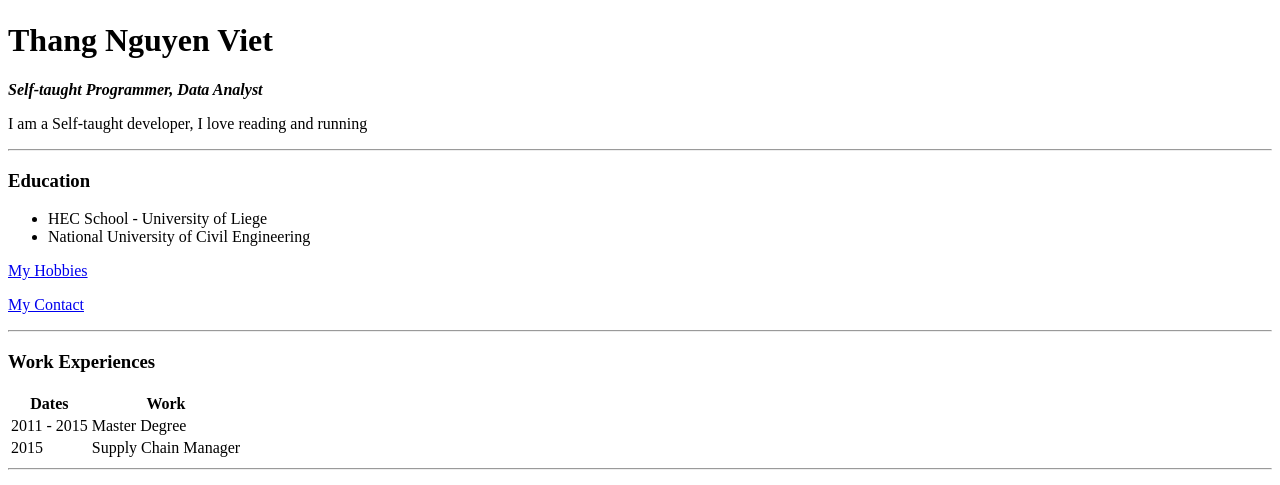
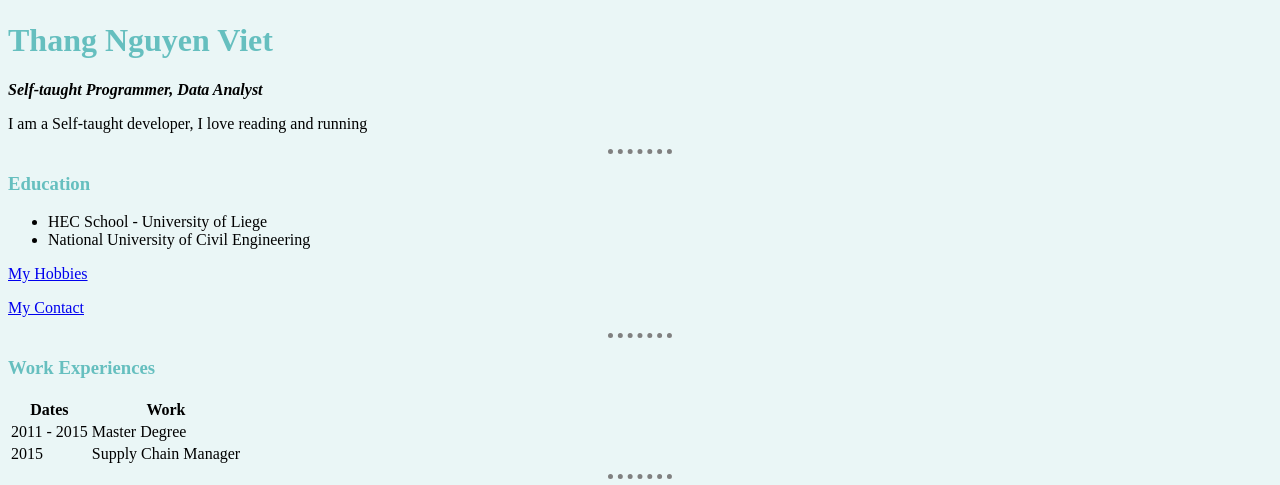
Before and after one commit to iamnvt/cv, a plain HTML site: page index.html in a window 1280 px wide. Shown: the part 311-796 px from the top of the page. Drawn offline with Linux system fonts and the light colour scheme.

Commit message:
external css applied

```diff
--- /dev/null
+++ b/css/styles.css
@@ -0,0 +1,16 @@
+body    {background-color: #EAF6F6;}
+hr  {
+    border-style: none;
+    border-top-style: dotted;
+    border-color: grey;
+    border-width: 5px;
+    width: 5%;
+}
+
+h1  {
+    color: #66BFBF;
+}
+
+h3  {
+    color: #66BFBF;
+}
--- a/index.html
+++ b/index.html
@@ -6,6 +6,7 @@
     <meta http-equiv="X-UA-Compatible" content="IE=edge">
     <meta name="viewport" content="width=device-width, initial-scale=1.0">
     <title>Personal sitesite</title>
+    <link rel="stylesheet" href="css/styles.css">
 </head>
 
 <body>
```
Also changed, not shown: contact.html (+1 -0 lines), hobbies.html (+1 -0 lines).
